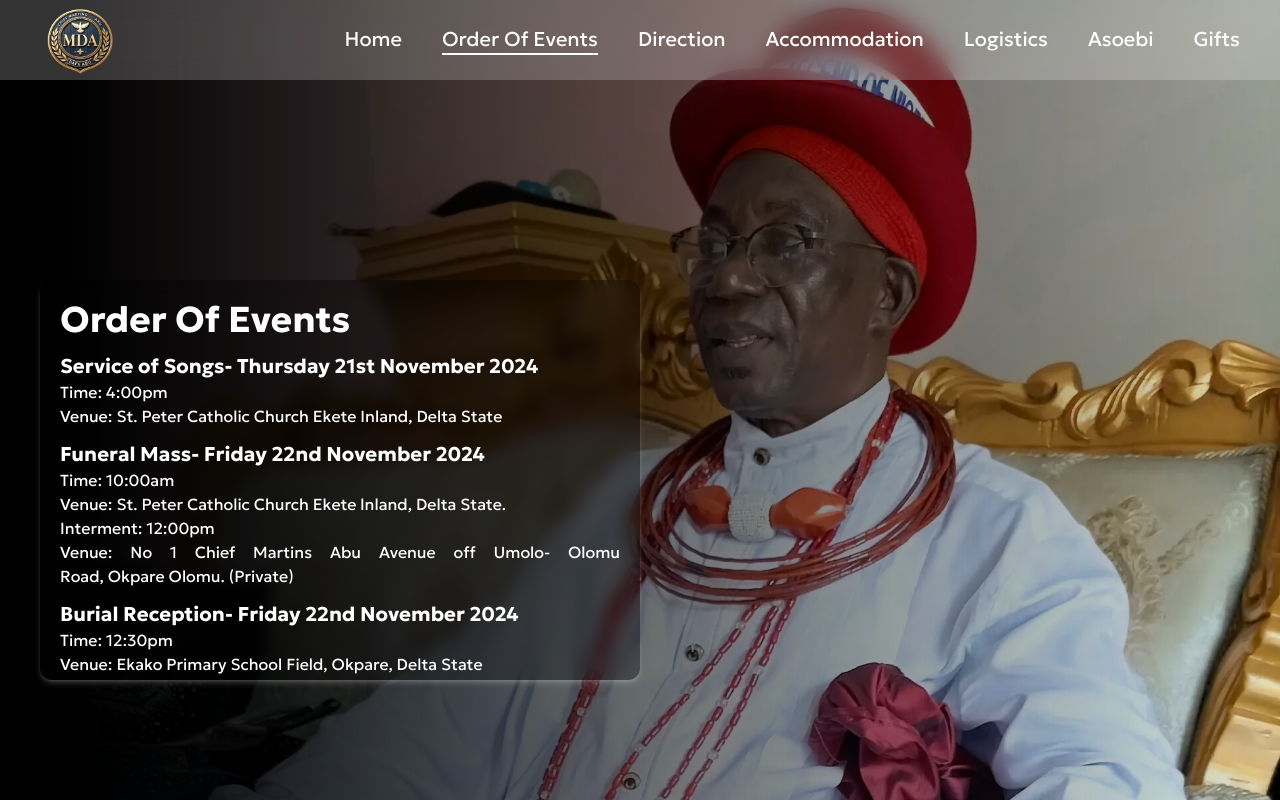
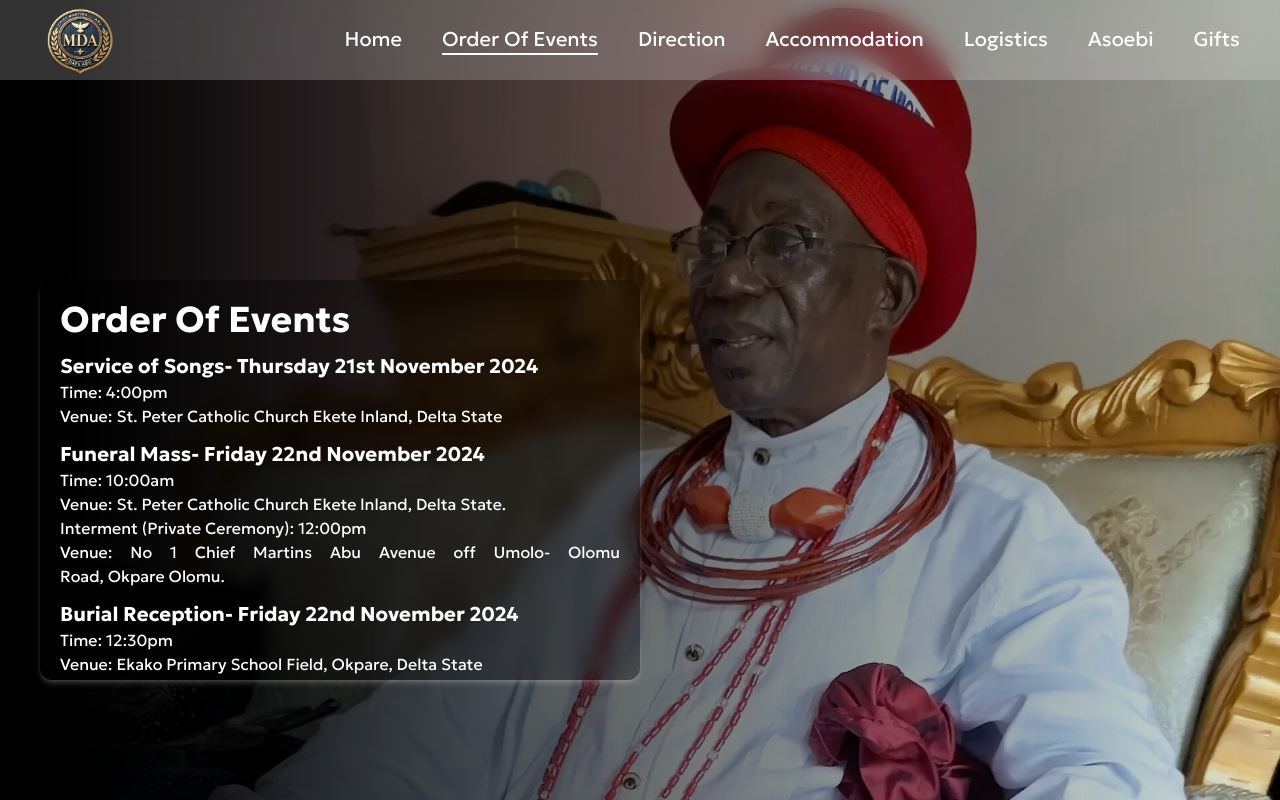
Before and after one commit to Dennardavid/Chief-Martins, a Next.js app: page /order-of-events in a window 1280 px wide. Built offline with nearby package versions, Linux system fonts and the light colour scheme.

Commit message:
order of events adjustment

```diff
--- a/src/app/components/events.jsx
+++ b/src/app/components/events.jsx
@@ -21,9 +21,9 @@ export default function Events() {
           Venue: St. Peter Catholic Church Ekete lnland, Delta State.
         </p>
         <p className="Intro text-base md:text-base 2xl:text-xl">
-          Interment: 12:00pm <br />
+          Interment (Private Ceremony): 12:00pm <br />
           Venue: No 1 Chief Martins Abu Avenue off Umolo- Olomu
-          Road, Okpare Olomu. (Private)
+          Road, Okpare Olomu.
         </p>
         <h2 className="header2 font-extrabold text-base md:text-lg lg:text-xl 2xl:text-2xl mt-[6px] lg:mt-3">
           Burial Reception- Friday 22nd November 2024
```
